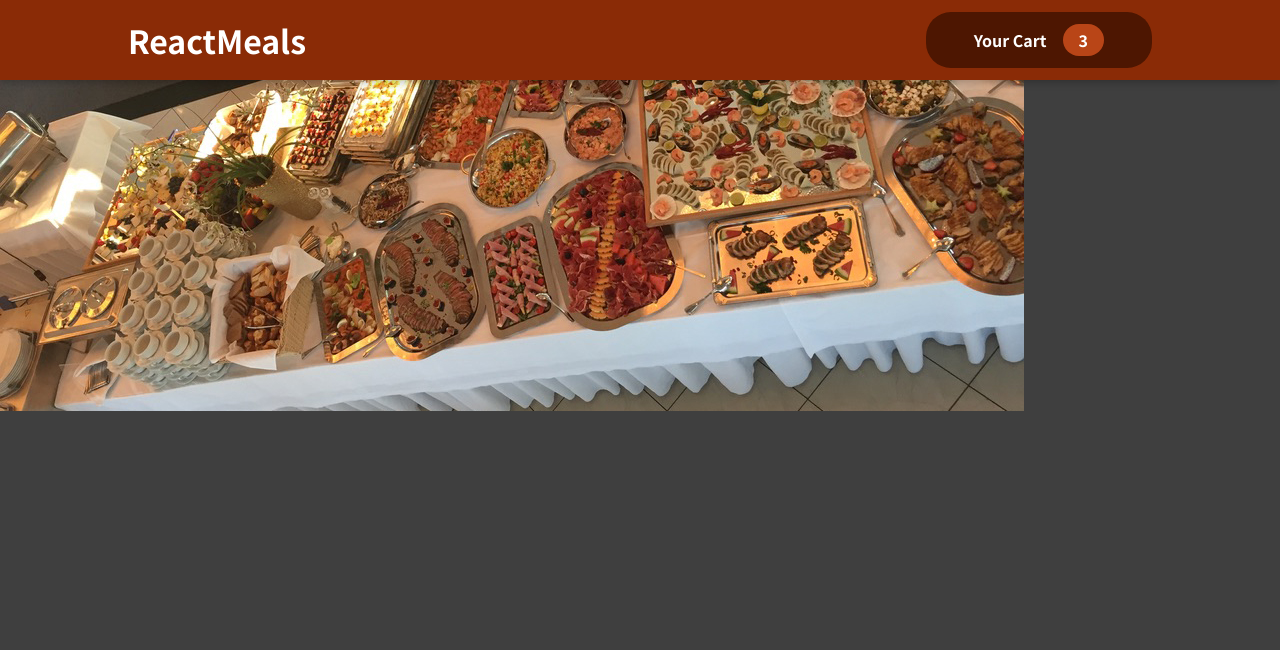
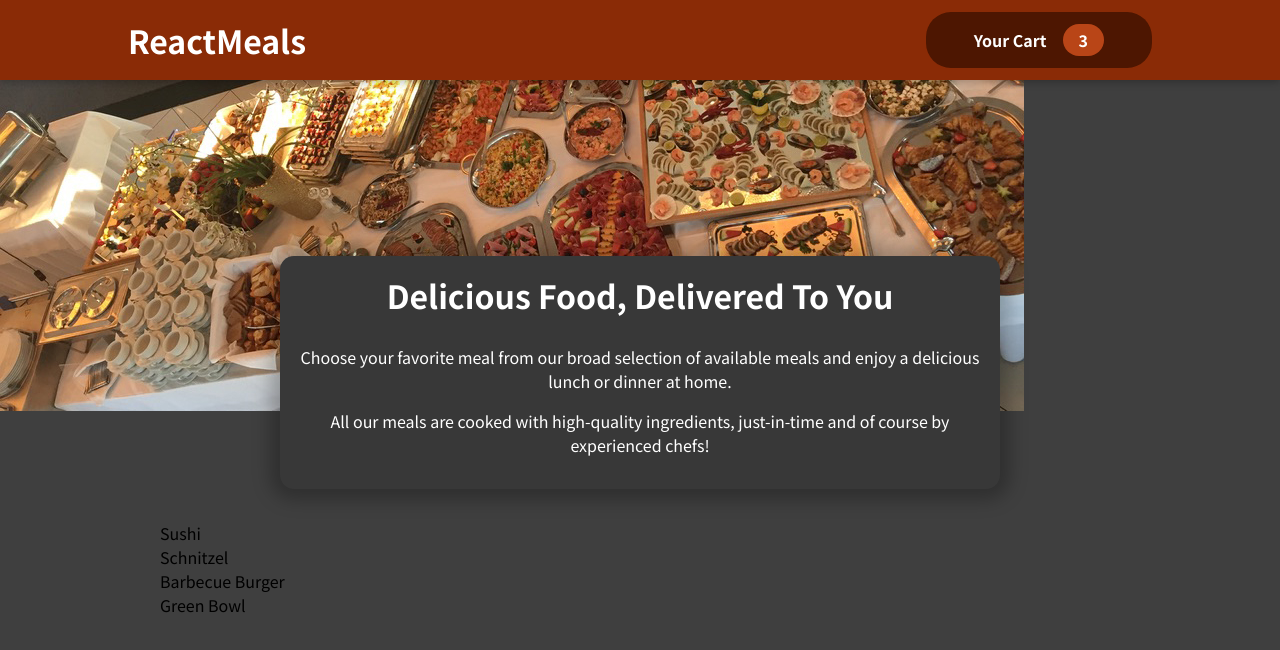
Before and after one commit to exemplar-codes/react-meals, a React (Create React App) app: page / in a window 1280 px wide. Shown: the top 650 px of the page. Built offline with nearby package versions, Linux system fonts and the light colour scheme.

Commit message:
Add Meals component draft

```diff
--- a/src/App.js
+++ b/src/App.js
@@ -1,9 +1,15 @@
+import React from "react";
+
 import Header from "./components/Layout/Header";
+import Meals from "./components/Meals/Meals";
 
 function App() {
   return (
     <>
       <Header />
+      <main>
+        <Meals />
+      </main>
     </>
   );
 }
--- /dev/null
+++ b/src/components/Meals/AvailableMeals.jsx
@@ -0,0 +1,41 @@
+import React from "react";
+
+import classes from './AvailableMeals.module.css';
+
+const DUMMY_MEALS = [
+  {
+    id: "m1",
+    name: "Sushi",
+    description: "Finest fish and veggies",
+    price: 22.99,
+  },
+  {
+    id: "m2",
+    name: "Schnitzel",
+    description: "A german specialty!",
+    price: 16.5,
+  },
+  {
+    id: "m3",
+    name: "Barbecue Burger",
+    description: "American, raw, meaty",
+    price: 12.99,
+  },
+  {
+    id: "m4",
+    name: "Green Bowl",
+    description: "Healthy...and green...",
+    price: 18.99,
+  },
+];
+
+function AvailableMeals() {
+  const mealsList = DUMMY_MEALS.map((meal) => <li>{meal.name}</li>);
+
+  return (
+    <section className={classes.meals}>
+      <ul>{mealsList}</ul>
+    </section>
+  );
+}
+export default AvailableMeals;
--- /dev/null
+++ b/src/components/Meals/Meals.jsx
@@ -0,0 +1,15 @@
+import React from "react";
+
+import AvailableMeals from "./AvailableMeals";
+import MealsSummary from "./MealsSummary";
+
+function Meals() {
+  return (
+    <>
+      <MealsSummary />
+      <AvailableMeals />
+    </>
+  );
+}
+
+export default Meals;
```
Also changed, not shown: src/components/Meals/MealsSummary.jsx (renamed from src/provided-styles/MealsSummary.js, +5 -3 lines), src/components/Meals/AvailableMeals.module.css (renamed from src/provided-styles/AvailableMeals.module.css), src/components/Meals/MealsSummary.module.css (renamed from src/provided-styles/MealsSummary.module.css), src/provided-styles/meals.jpg (deleted), 1 other file (tests, documents, lock files or other folders).
